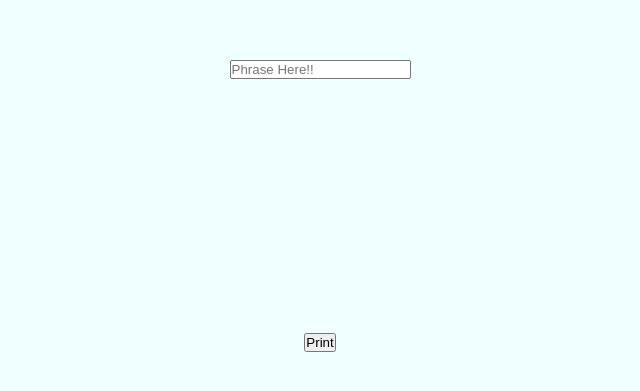
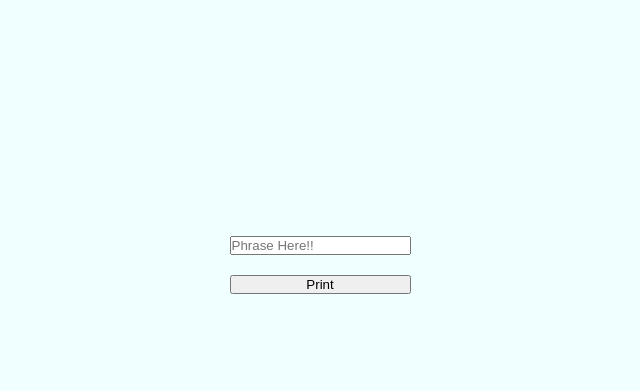
Before and after one commit to Jefersonsteven/Example-basic-manipulation-DOM, a website: page index.html in a window 1280 px wide. Shown: the part 321-712 px from the top of the page, without its empty margins (320-960 px from the left). Drawn offline with Linux system fonts and the light colour scheme.

Commit message:
empece la clase 14

```diff
--- a/index.html
+++ b/index.html
@@ -9,8 +9,10 @@
 </head>
 <body>
     <h1 id="output"></h1>
-    <input  id="entry" type="text" placeholder="Phrase Here!!">
-    <button onclick="print()" id="print">Print</button>
+    <form>
+        <input  id="entry" type="text" placeholder="Phrase Here!!">
+        <button id="print">Print</button>
+    </form>
     <script src="./index.js"></script>
 </body>
 </html>
--- a/index.js
+++ b/index.js
@@ -5,3 +5,10 @@ const button = document.querySelector('#print');
 function print () {
     output.textContent = entry.value;
 }
+
+button.addEventListener('click', print);
+
+
+function print(event) {
+    event.preventDefault();
+}
--- a/style.css
+++ b/style.css
@@ -17,3 +17,8 @@ body .title {
     font-weight: 800;
     color: brown;
 }
+
+body form {
+    display: grid;
+    gap: 20px;
+}
```
